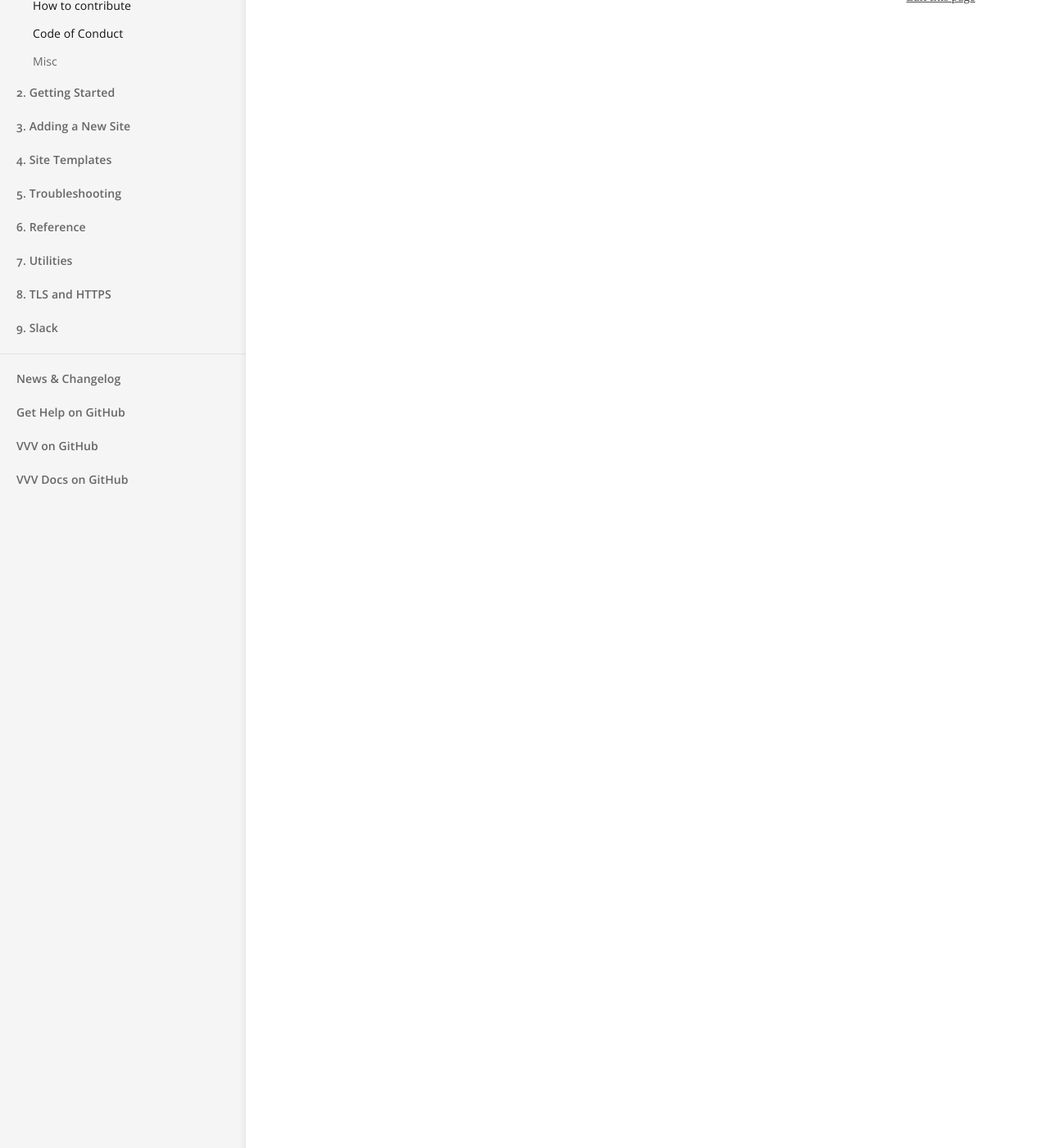
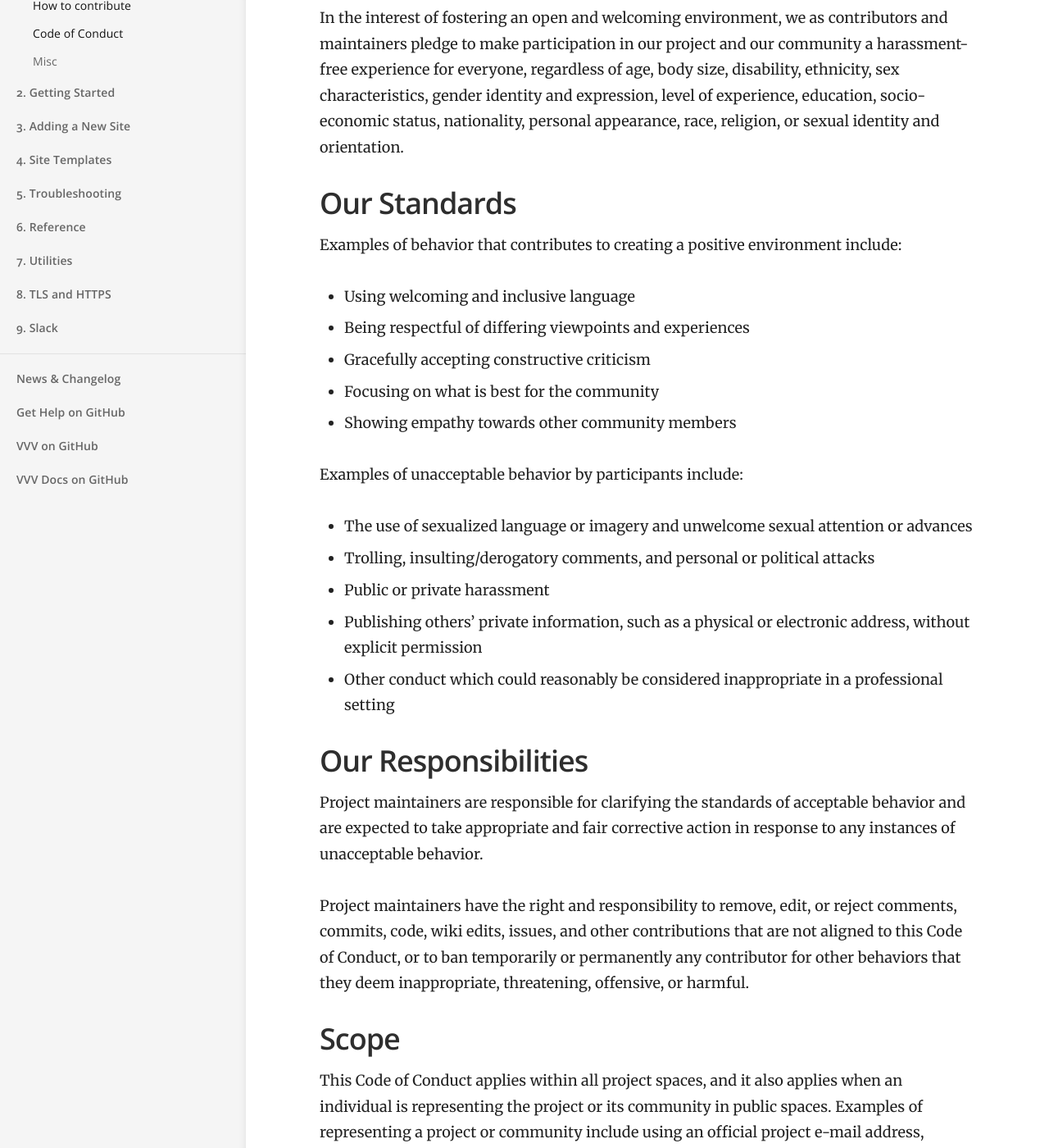
Before and after one commit to Varying-Vagrant-Vagrants/varyingvagrantvagrants.org, a Jekyll site: the page built from docs/en-US/code-of-conduct.md, in a window 1280 px wide and 1400 px high, scrolled down 304 px. Shown: the whole window at 82% size. Built offline with Jekyll 4.4.1, drawn with Linux system fonts in a browser that asks for light colours; some of the changed text lies outside the part shown.

Commit message:
use the contributor covenent code of conduct

```diff
--- a/docs/en-US/code-of-conduct.md
+++ b/docs/en-US/code-of-conduct.md
@@ -6,4 +6,54 @@ description: Code of Conduct for VVV GitHub and Slack.
 permalink: /docs/en-US/code-of-conduct/
 ---
 
-We're working on this, but in the meantime be polite, don't harass people, and don't do anything illegal.
+We use a code of conduct based on [the Contributor Covenant Code of Conduct](https://www.contributor-covenant.org/).
+
+## Our Pledge
+
+In the interest of fostering an open and welcoming environment, we as contributors and maintainers pledge to make participation in our project and our community a harassment-free experience for everyone, regardless of age, body size, disability, ethnicity, sex characteristics, gender identity and expression, level of experience, education, socio-economic status, nationality, personal appearance, race, religion, or sexual identity and orientation.
+
+## Our Standards
+
+Examples of behavior that contributes to creating a positive environment include:
+
+* Using welcoming and inclusive language
+* Being respectful of differing viewpoints and experiences
+* Gracefully accepting constructive criticism
+* Focusing on what is best for the community
+* Showing empathy towards other community members
+
+Examples of unacceptable behavior by participants include:
+
+* The use of sexualized language or imagery and unwelcome sexual attention or
+  advances
+* Trolling, insulting/derogatory comments, and personal or political attacks
+* Public or private harassment
+* Publishing others' private information, such as a physical or electronic
+  address, without explicit permission
+* Other conduct which could reasonably be considered inappropriate in a
+  professional setting
+
+## Our Responsibilities
+
+Project maintainers are responsible for clarifying the standards of acceptable behavior and are expected to take appropriate and fair corrective action in response to any instances of unacceptable behavior.
+
+Project maintainers have the right and responsibility to remove, edit, or reject comments, commits, code, wiki edits, issues, and other contributions that are not aligned to this Code of Conduct, or to ban temporarily or permanently any contributor for other behaviors that they deem inappropriate, threatening, offensive, or harmful.
+
+## Scope
+
+This Code of Conduct applies within all project spaces, and it also applies when an individual is representing the project or its community in public spaces. Examples of representing a project or community include using an official project e-mail address, posting via an official social media account, or acting as an appointed representative at an online or offline event. Representation of a project may be further defined and clarified by project maintainers.
+
+## Enforcement
+
+Instances of abusive, harassing, or otherwise unacceptable behavior may be reported by contacting the project team at vvv@tomjn.com. All complaints will be reviewed and investigated and will result in a response that is deemed necessary and appropriate to the circumstances. The project team is obligated to maintain confidentiality with regard to the reporter of an incident. Further details of specific enforcement policies may be posted separately.
+
+Project maintainers who do not follow or enforce the Code of Conduct in good faith may face temporary or permanent repercussions as determined by other members of the project's leadership.
+
+## Attribution
+
+This Code of Conduct is adapted from the [Contributor Covenant][homepage], version 1.4, available at https://www.contributor-covenant.org/version/1/4/code-of-conduct.html
+
+[homepage]: https://www.contributor-covenant.org
+
+For answers to common questions about this code of conduct, see
+https://www.contributor-covenant.org/faq
```
